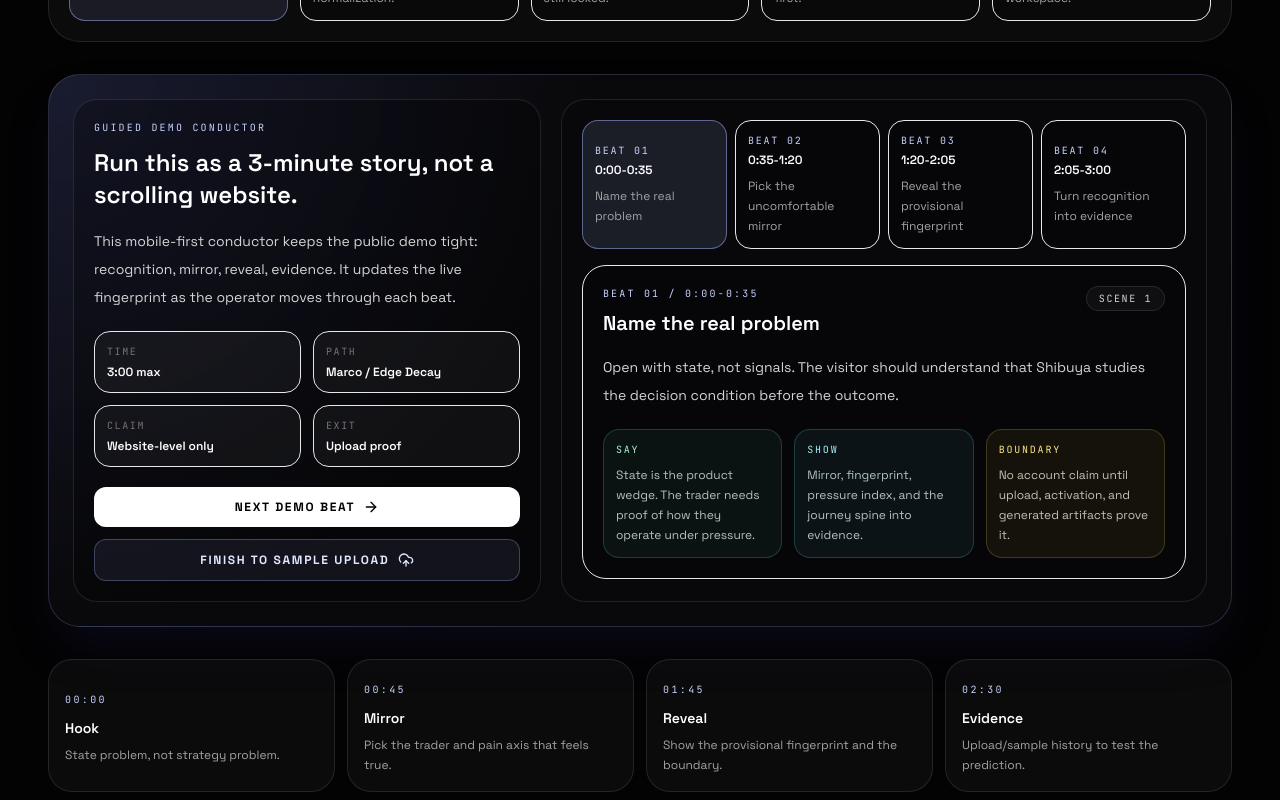
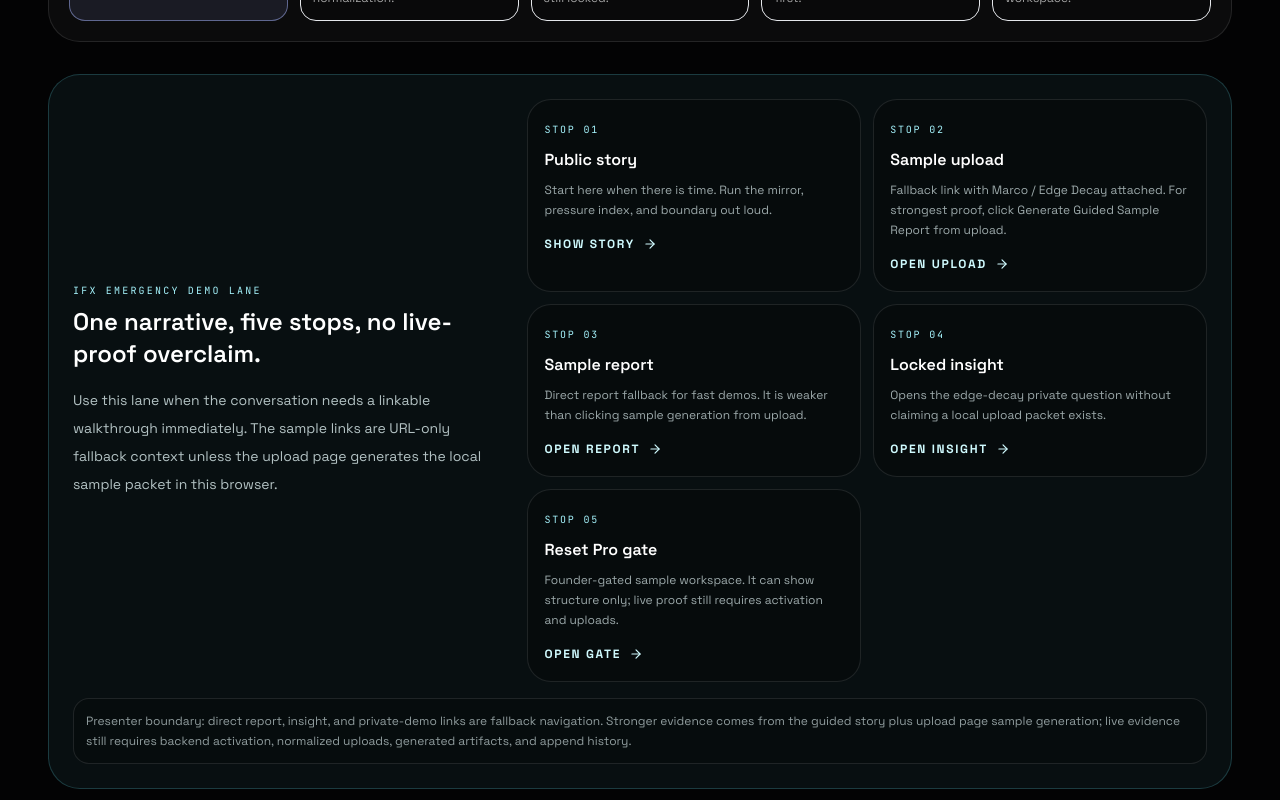
Before and after one commit to juninhogaucho/shibuya-analytics, a React (Vite) app: page / in a window 1280 px wide. Shown: the part 1020-1820 px from the top of the page. Built offline with nearby package versions, Linux system fonts and the light colour scheme; no server answers.

Commit message:
Add IFX emergency demo lane

```diff
--- a/scripts/shibuya_demo_readiness_gate.mjs
+++ b/scripts/shibuya_demo_readiness_gate.mjs
@@ -20,7 +20,7 @@ const REQUIRED_SURFACES = [
   {
     label: 'public StoryExperience',
     file: 'src/components/landing/StoryExperience.tsx',
-    markers: ['3-minute demo path', 'Public story predicts a provisional fingerprint.', 'Guided demo conductor', 'Finish To Sample Upload'],
+    markers: ['3-minute demo path', 'Public story predicts a provisional fingerprint.', 'Guided demo conductor', 'Finish To Sample Upload', 'IFX emergency demo lane', 'One narrative, five stops, no live-proof overclaim.', 'URL-only fallback context'],
   },
   {
     label: 'public upload',
--- a/src/components/landing/StoryExperience.tsx
+++ b/src/components/landing/StoryExperience.tsx
@@ -1,7 +1,7 @@
 import { useMemo, useState } from 'react'
 import { ArrowRight, ChevronLeft, ChevronRight, Lock, UploadCloud } from 'lucide-react'
 import { motion } from 'framer-motion'
-import { useLocation, useNavigate } from 'react-router-dom'
+import { Link, useLocation, useNavigate } from 'react-router-dom'
 import { addMarketToPath, resolveMarket } from '../../lib/market'
 import {
   FINGERPRINT_AXES,
@@ -164,6 +164,73 @@ export default function StoryExperience() {
       onSelect: () => inspectUploadFlow(),
     },
   ]
+  const guidedDemoParams = new URLSearchParams({
+    archetype: 'marco',
+    axis: 'edge_decay',
+    story: 'guided',
+    scene_count: '4',
+    pain_axes: 'edge_decay',
+    signals: 'mirror_selected,pain_axis_selected,scene_depth_light,upload_intent',
+  })
+  const guidedDemoQuery = guidedDemoParams.toString()
+  const guidedUploadPath = addMarketToPath(`/upload?${guidedDemoQuery}`, market)
+  const guidedReportPath = addMarketToPath(`/report/sample-behavioral-leak-report?${guidedDemoQuery}`, market)
+  const guidedInsightPath = addMarketToPath(
+    `/insight/edge-decay-map?source=guided_report&report=sample-behavioral-leak-report&${guidedDemoQuery}`,
+    market,
+  )
+  const guidedPrivateDemoParams = new URLSearchParams({
+    source: 'locked_insight',
+    report: 'sample-behavioral-leak-report',
+    archetype: 'marco',
+    axis: 'edge_decay',
+    section: 'edge-decay-map',
+    story: 'guided',
+    scene_count: '4',
+    pain_axes: 'edge_decay',
+    signals: 'mirror_selected,pain_axis_selected,scene_depth_light,upload_intent',
+  })
+  const guidedPrivateDemoPath = addMarketToPath(
+    `/private-demo?${guidedPrivateDemoParams.toString()}`,
+    market,
+  )
+  const emergencyDemoStops = [
+    {
+      label: '01',
+      title: 'Public story',
+      body: 'Start here when there is time. Run the mirror, pressure index, and boundary out loud.',
+      href: addMarketToPath('/story', market),
+      cta: 'Show Story',
+    },
+    {
+      label: '02',
+      title: 'Sample upload',
+      body: 'Fallback link with Marco / Edge Decay attached. For strongest proof, click Generate Guided Sample Report from upload.',
+      href: guidedUploadPath,
+      cta: 'Open Upload',
+    },
+    {
+      label: '03',
+      title: 'Sample report',
+      body: 'Direct report fallback for fast demos. It is weaker than clicking sample generation from upload.',
+      href: guidedReportPath,
+      cta: 'Open Report',
+    },
+    {
+      label: '04',
+      title: 'Locked insight',
+      body: 'Opens the edge-decay private question without claiming a local upload packet exists.',
+      href: guidedInsightPath,
+      cta: 'Open Insight',
+    },
+    {
+      label: '05',
+      title: 'Reset Pro gate',
+      body: 'Founder-gated sample workspace. It can show structure only; live proof still requires activation and uploads.',
+      href: guidedPrivateDemoPath,
+      cta: 'Open Gate',
+    },
+  ] as const
 
   const inspectScene = (index: number) => {
     const scene = STORY_SCENES[index]
@@ -344,6 +411,46 @@ export default function StoryExperience() {
             detail="The first public job is recognition. The page can route a hypothesis forward, but upload/report/private claims stay behind evidence."
           />
         </div>
+
+        <section className="mb-8 overflow-hidden rounded-[2rem] border border-cyan-300/20 bg-cyan-300/[0.055] p-5 md:p-6">
+          <div className="grid gap-5 lg:grid-cols-[0.78fr_1.22fr] lg:items-center">
+            <div>
+              <p className="font-mono text-[10px] uppercase tracking-[0.22em] text-cyan-200">
+                IFX emergency demo lane
+              </p>
+              <h3 className="mt-2 text-2xl font-semibold text-white">
+                One narrative, five stops, no live-proof overclaim.
+              </h3>
+              <p className="mt-4 text-sm leading-7 text-cyan-50/75">
+                Use this lane when the conversation needs a linkable walkthrough immediately. The sample links are
+                URL-only fallback context unless the upload page generates the local sample packet in this browser.
+              </p>
+            </div>
+            <div className="grid gap-3 sm:grid-cols-2">
+              {emergencyDemoStops.map((stop) => (
+                <Link
+                  key={stop.label}
+                  to={stop.href}
+                  className="group rounded-3xl border border-white/10 bg-black/25 p-4 transition hover:border-cyan-200/50 hover:bg-cyan-300/[0.08]"
+                >
+                  <span className="font-mono text-[10px] uppercase tracking-[0.18em] text-cyan-200">
+                    Stop {stop.label}
+                  </span>
+                  <span className="mt-2 block text-base font-semibold text-white">{stop.title}</span>
+                  <span className="mt-2 block text-xs leading-5 text-cyan-50/65">{stop.body}</span>
+                  <span className="mt-4 inline-flex items-center gap-2 text-xs font-black uppercase tracking-[0.14em] text-cyan-100">
+                    {stop.cta}
+                    <ArrowRight className="h-3.5 w-3.5 transition group-hover:translate-x-0.5" />
+                  </span>
+                </Link>
+              ))}
+            </div>
+          </div>
+          <p className="mt-4 rounded-2xl border border-white/10 bg-black/20 p-3 text-xs leading-5 text-cyan-50/60">
+            Presenter boundary: direct report, insight, and private-demo links are fallback navigation. Stronger evidence comes from the guided story
+            plus upload page sample generation; live evidence still requires backend activation, normalized uploads, generated artifacts, and append history.
+          </p>
+        </section>
 
         <section className="mb-8 overflow-hidden rounded-[2rem] border border-indigo-300/20 bg-[radial-gradient(circle_at_top_left,rgba(129,140,248,0.18),rgba(9,9,11,0.98)_42%)] p-4 shadow-2xl shadow-indigo-950/30 md:p-6">
           <div className="grid gap-5 lg:grid-cols-[0.84fr_1.16fr] lg:items-stretch">
```
Also changed, not shown: 1 other file (tests, documents, lock files or other folders).
